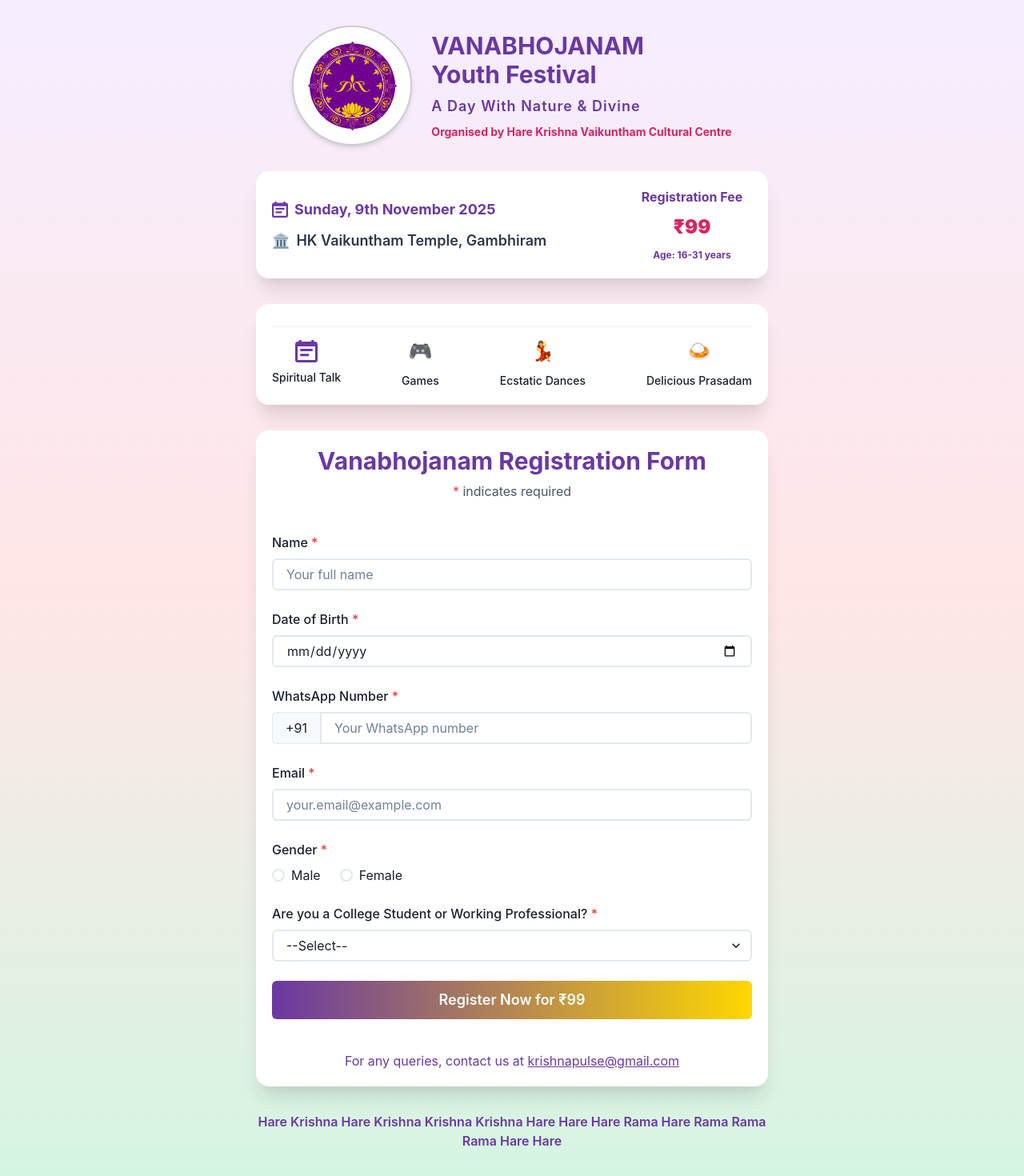
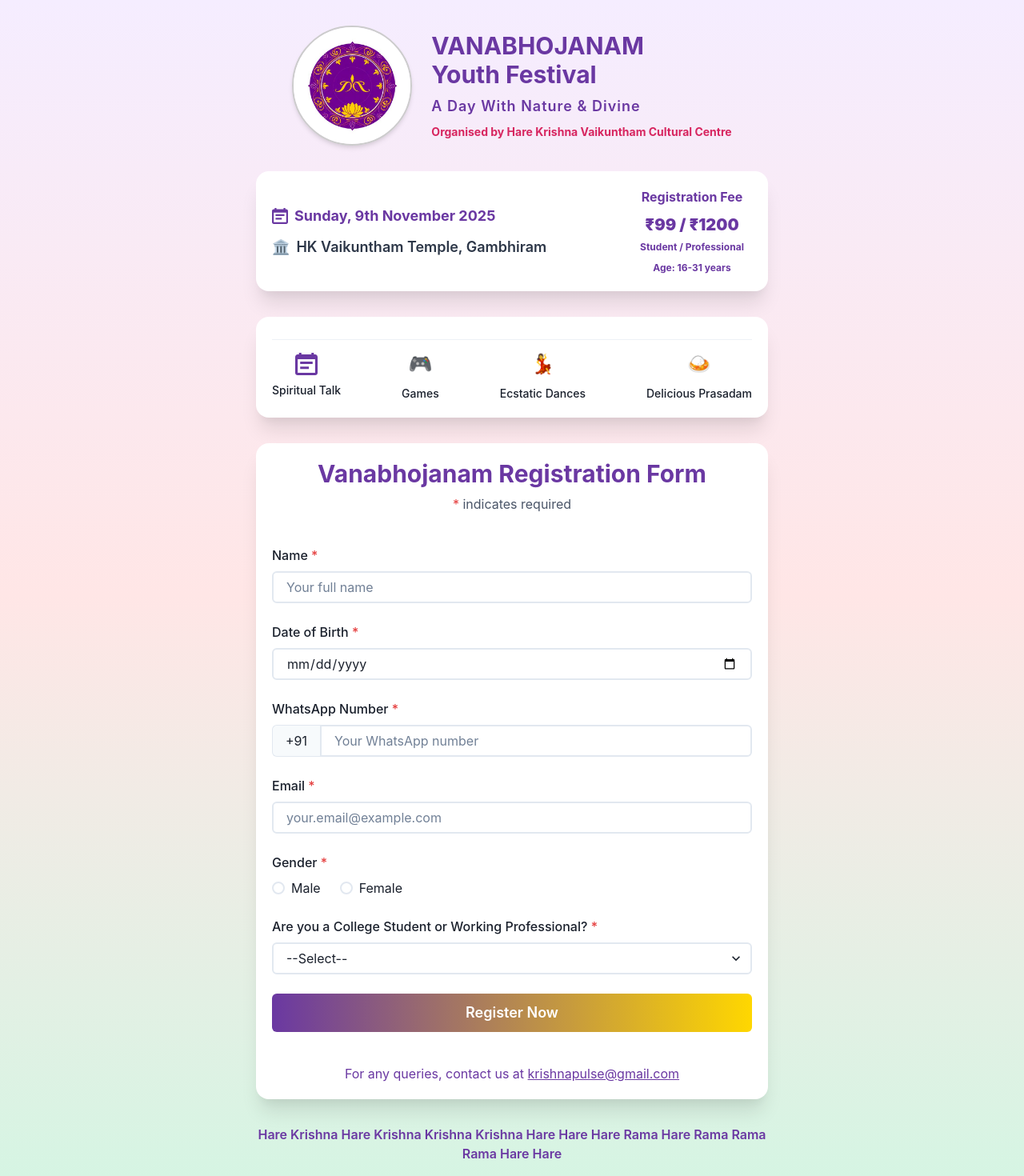
Before and after one commit to HkmVizagTech/hkm-kakinada-frontend, a React (Create React App) app: page / in a window 1280 px wide. Shown: the top 1470 px of the page at 80% size. Built offline with nearby package versions, Linux system fonts and the light colour scheme; no server answers.

Commit message:
added-amouny

```diff
--- a/src/Main.jsx
+++ b/src/Main.jsx
@@ -156,7 +156,9 @@
     try {
 
 
-      const amountInPaise = 1 * 100;
+
+      const baseAmount = formData.collegeOrWorking === "College" ? 1 : 2;
+      const amountInPaise = baseAmount * 100;
 
       const orderRes = await fetch(
         `${API_BASE}/create-order`,
@@ -348,9 +350,34 @@
                 <Text fontWeight="bold" fontSize="md" color="#6a38a2">
                   Registration Fee
                 </Text>
-                <Text fontWeight="black" fontSize="2xl" color="#d72660">
-                  ₹99
-                </Text>
+                {formData.collegeOrWorking === "College" ? (
+                  <VStack spacing={1}>
+                    <Text fontWeight="black" fontSize="2xl" color="#d72660">
+                      ₹99
+                    </Text>
+                    <Text fontWeight="bold" fontSize="xs" color="#4caf50" textAlign="center">
+                      Student Rate
+                    </Text>
+                  </VStack>
+                ) : formData.collegeOrWorking === "Working" ? (
+                  <VStack spacing={1}>
+                    <Text fontWeight="black" fontSize="2xl" color="#d72660">
+                      ₹1200
+                    </Text>
+                    <Text fontWeight="bold" fontSize="xs" color="#ff6b6b" textAlign="center">
+                      Professional Rate
+                    </Text>
+                  </VStack>
+                ) : (
+                  <VStack spacing={1}>
+                    <Text fontWeight="black" fontSize="xl" color="#6a38a2">
+                      ₹99 / ₹1200
+                    </Text>
+                    <Text fontWeight="bold" fontSize="xs" color="#6a38a2" textAlign="center">
+                      Student / Professional
+                    </Text>
+                  </VStack>
+                )}
                 <Text fontWeight="bold" fontSize="xs" color="#6a38a2" textAlign="center">
                   Age: 16-31 years
                 </Text>
@@ -464,6 +491,27 @@
                   <option value="Working">Working Professional</option>
                 </ChakraSelect>
                 <FormErrorMessage>{errors.collegeOrWorking}</FormErrorMessage>
+                {formData.collegeOrWorking === "College" && (
+                  <Box mt={2} p={3} bg="blue.50" borderRadius="md" border="1px solid" borderColor="blue.200">
+                    <HStack>
+                      <Text fontSize="sm">ℹ️</Text>
+                      <Text fontSize="sm" color="blue.700" fontWeight="medium">
+                        <Text as="span" fontWeight="bold">Note:</Text> Student ID card is mandatory for verification at the event.
+                        Registration fee: <Text as="span" fontWeight="bold" color="green.600">₹99</Text>
+                      </Text>
+                    </HStack>
+                  </Box>
+                )}
+                {formData.collegeOrWorking === "Working" && (
+                  <Box mt={2} p={3} bg="orange.50" borderRadius="md" border="1px solid" borderColor="orange.200">
+                    <HStack>
+                      <Text fontSize="sm">💼</Text>
+                      <Text fontSize="sm" color="orange.700" fontWeight="medium">
+                        Registration fee for working professionals: <Text as="span" fontWeight="bold" color="red.600">₹1200</Text>
+                      </Text>
+                    </HStack>
+                  </Box>
+                )}
               </FormControl>
               {formData.collegeOrWorking === "Working" && (
                 <FormControl isInvalid={!!errors.companyName}>
@@ -552,7 +600,12 @@
                 disabled={isSubmitting}
                 type="button"
               >
-                Register Now for ₹99
+                {formData.collegeOrWorking === "College"
+                  ? "Register Now for ₹99 (Student)"
+                  : formData.collegeOrWorking === "Working"
+                  ? "Register Now for ₹1200 (Professional)"
+                  : "Register Now"
+                }
               </Button>
               <Text textAlign="center" fontSize="md" mt={4} color="#6a38a2">
                 For any queries, contact us at <Text as="a" href="mailto:krishnapulse@gmail.com" textDecoration="underline">krishnapulse@gmail.com</Text>
```
Also changed, not shown: src/Attendence_fixed.jsx (added), src/utils/api.js (added).
